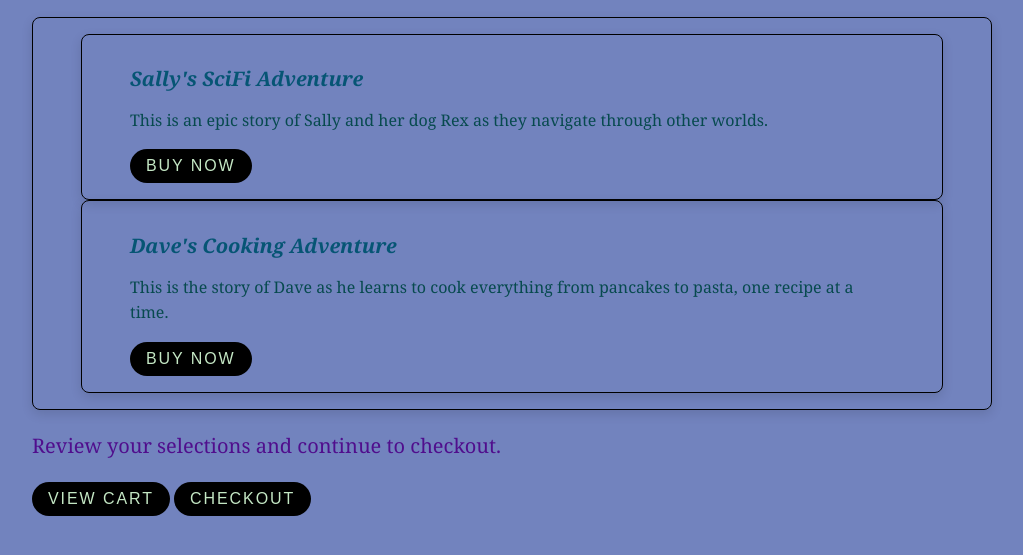
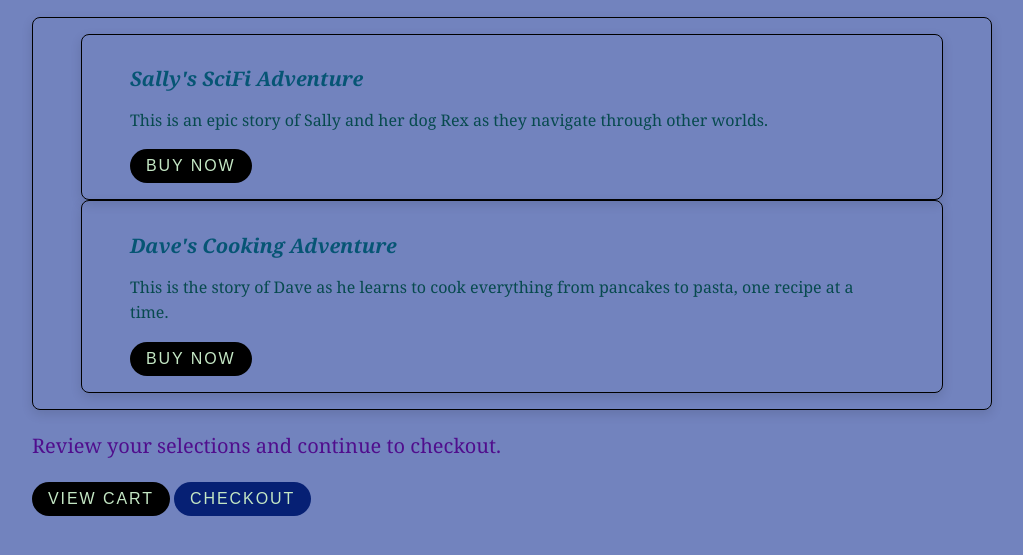
Before and after one commit to THAISSCHIMIT/ProjetoP-ginaLivraria, a plain HTML site: page index.html in a window 1280 px wide. Shown: the part 137-692 px from the top of the page, without its empty margins (128-1151 px from the left). Drawn offline with Linux system fonts and the light colour scheme.

```diff
--- a/index.html
+++ b/index.html
@@ -31,7 +31,7 @@
     <p>Review your selections and continue to checkout.</p>
     <div class="btn-container">
         <button class="btn" id="view-cart-btn">View Cart</button>
-        <button class="btn" id="checkout-btn">Checkout</button>
+        <button class="btn  btn-primary" id="checkout-btn">Checkout</button>
     </div>
 </body>
 </html>
--- a/styles.css
+++ b/styles.css
@@ -76,3 +76,7 @@ body{
     line-height: 1.6;
 
 }
+
+.btn-primary{
+    background-color: rgb(6, 32, 116);
+}
```
